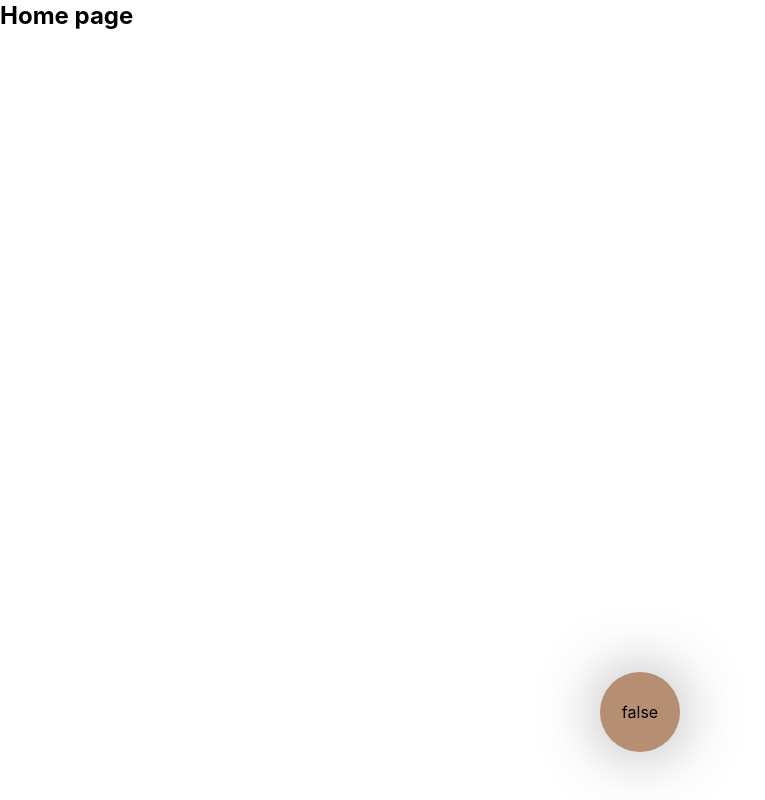
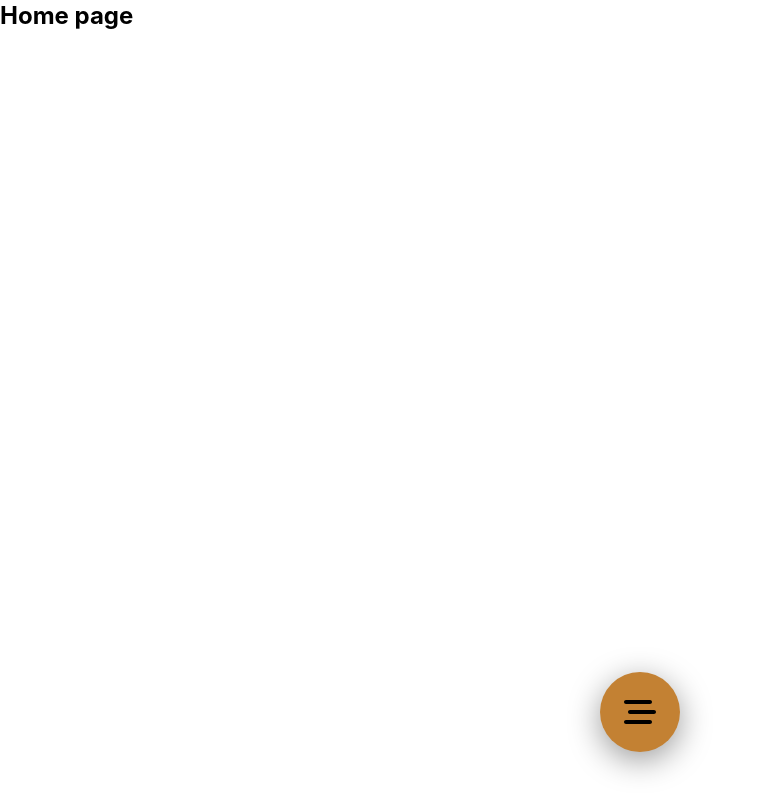
Before and after one commit to profpopoff/BiA, a Next.js app: page / in a window 1280 px wide. Shown: the whole page, without its empty margins (0-765 px from the left). Built offline with nearby package versions, Linux system fonts and the light colour scheme.

Commit message:
Add icons to main toggle button

```diff
--- a/package.json
+++ b/package.json
@@ -9,6 +9,10 @@
     "lint": "next lint"
   },
   "dependencies": {
+    "@fortawesome/fontawesome-svg-core": "^6.2.1",
+    "@fortawesome/free-regular-svg-icons": "^6.2.1",
+    "@fortawesome/free-solid-svg-icons": "^6.2.1",
+    "@fortawesome/react-fontawesome": "^0.2.0",
     "@types/node": "18.11.9",
     "@types/react": "18.0.24",
     "@types/react-dom": "18.0.8",
--- a/src/app/MainToggle.tsx
+++ b/src/app/MainToggle.tsx
@@ -1,4 +1,7 @@
 import { useContext } from "react"
+import { FontAwesomeIcon } from '@fortawesome/react-fontawesome'
+import { faBarsStaggered, faArrowRotateBack } from '@fortawesome/free-solid-svg-icons'
+
 import { InteractionContext } from "./InteractionContext"
 
 export default function MainToggle() {
@@ -21,7 +24,9 @@ export default function MainToggle() {
          className={`nav-toggle ${nav && "navActive"} ${filter && "filterActive"} ${caseActive && "caseActive"}`}
          onClick={clickHandler}
       >
-         {nav ? 'true' : 'false'}
+         {(nav || filter || caseActive) ?
+            <FontAwesomeIcon icon={faArrowRotateBack} /> :
+            <FontAwesomeIcon icon={faBarsStaggered} />}
       </button>
    )
 }
--- a/src/app/globals.scss
+++ b/src/app/globals.scss
@@ -200,8 +200,9 @@ main {
   z-index: 3;
   border-radius: 50%;
   border: none;
-  background-color: rgb(182, 142, 113);
-  box-shadow: 0rem 0rem 4rem rgba(0 0 0 / 35%);
+  background-color: #C38133;
+  box-shadow: 0rem .5rem 2rem rgba(0 0 0 / .4);
+  font-size: 2rem;
   cursor: pointer;
   transition: transform background-color .4s ease;
 
--- a/src/app/layout.tsx
+++ b/src/app/layout.tsx
@@ -1,6 +1,8 @@
 'use client'
 
 import './globals.scss'
+import '@fortawesome/fontawesome-svg-core/styles.css'
+
 import ContextProvider from './InteractionContext'
 import Main from './Main'
 import MainToggle from './MainToggle'
@@ -20,8 +22,8 @@ export default function RootLayout({
       <body>
         <ContextProvider>
           <Main>{children}</Main>
+          <MainToggle />
           <Navigation />
-          <MainToggle />
         </ContextProvider>
       </body>
     </html>
```
Also changed, not shown: 1 other file (tests, documents, lock files or other folders).
